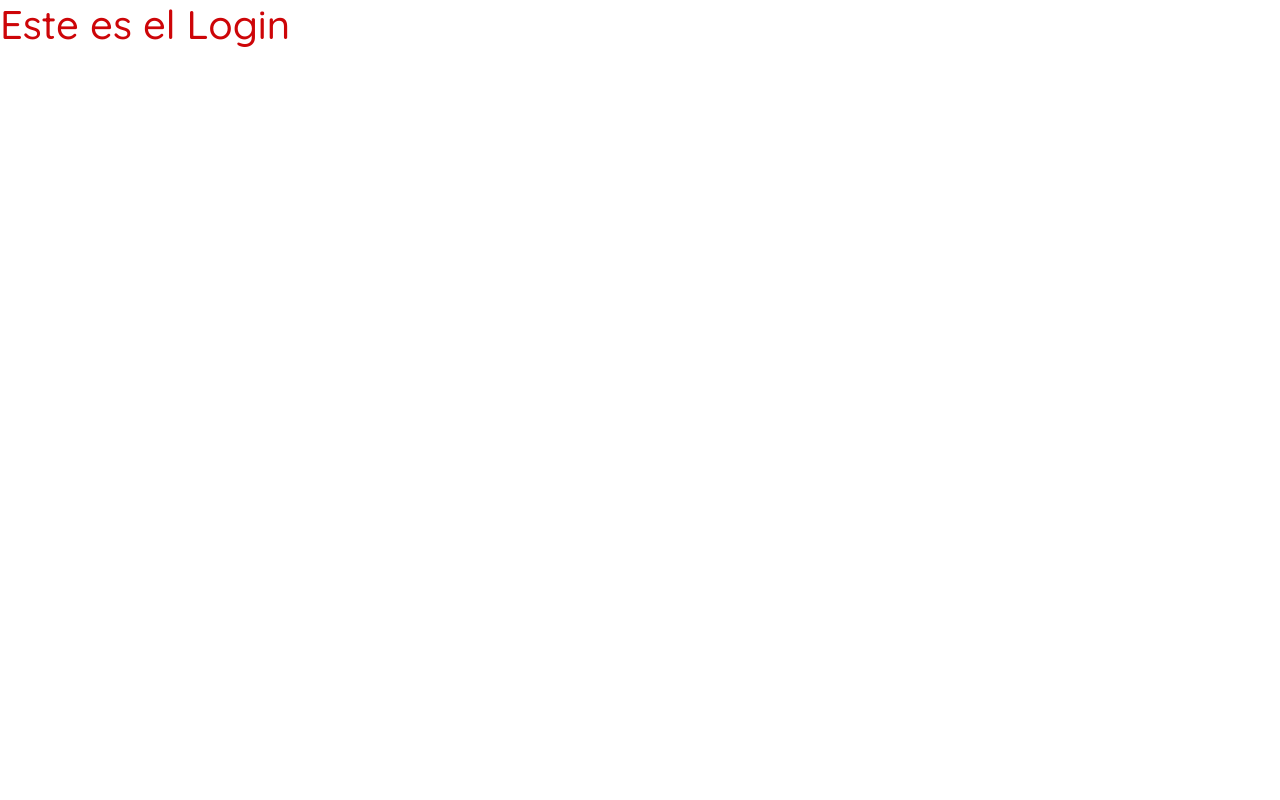
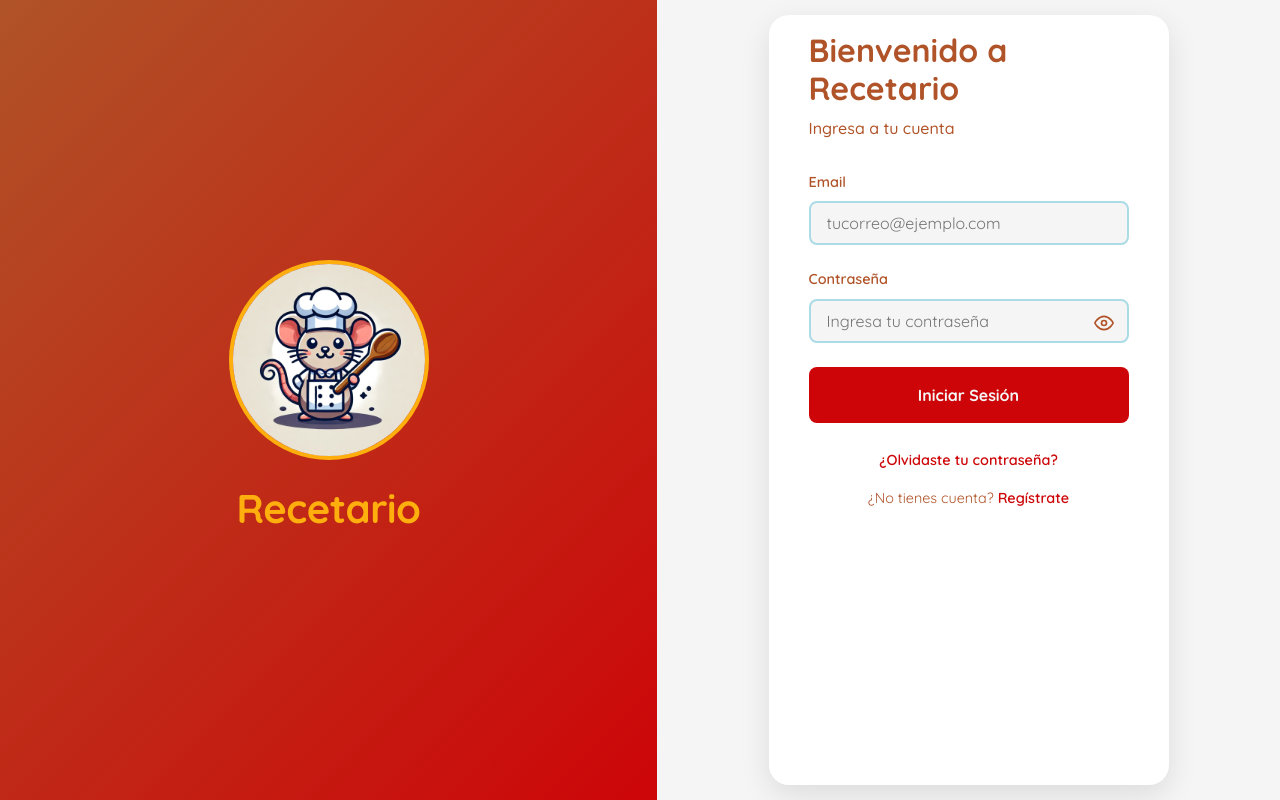
Before and after one commit to JulioCesarGutierrezRojas/Recetario, a React (Vite) app in the folder front/: page / in a window 1280 px wide. Built offline with nearby package versions, Linux system fonts and the light colour scheme; no server answers.

Commit message:
[ADD] login basis

```diff
--- /dev/null
+++ b/front/src/modules/auth/components/FormLogin.jsx
@@ -0,0 +1,119 @@
+import React, { useState } from 'react';
+import {Link, useNavigate} from 'react-router';
+import styles from '../../../styles/form-login.module.css';
+import logo from '../../../assets/logo-recetario.jpg';
+import Loader from "../../../components/Loader.jsx";
+import {showWarningToast} from "../../../kernel/alerts.js";
+import {signIn} from "../controller/controller.js";
+
+const LoginForm = () => {
+    const [password, setPassword] = useState('');
+    const [email, setEmail] = useState('');
+    const [showPassword, setShowPassword] = useState(false);
+    const [isLoading, setIsLoading] = useState(false);
+    const navigate = useNavigate();
+
+    const handleSubmit = async (e) => {
+        e.preventDefault();
+        setIsLoading(true);
+        try {
+            await signIn(email, password)
+
+            const role = localStorage.getItem('role');
+
+            role === 'admin' ? navigate('/dashboard') : navigate('/home')
+        } catch (e) {
+            showWarningToast({ title: 'Error', text: e.message });
+        } finally {
+            setIsLoading(false);
+        }
+    };
+
+    const togglePasswordVisibility = () => {
+        setShowPassword(!showPassword);
+    };
+
+    return (
+        <div className={styles.container}>
+            <Loader isLoading={isLoading} />
+            <div className={styles.leftPanel}>
+                <div className={styles.logoContainer}>
+                    <div className={styles.logoWrapper}>
+                        <img src={logo} className={styles.logo} alt="Logo Recetario" />
+                    </div>
+                    <h1 className={styles.appName}>Recetario</h1>
+                </div>
+            </div>
+
+            <div className={styles.rightPanel}>
+                <form className={styles.form} onSubmit={handleSubmit}>
+                    <h2 className={styles.title}>Bienvenido a Recetario</h2>
+                    <p className={styles.subtitle}>Ingresa a tu cuenta</p>
+
+                    <div className={styles.formGroup}>
+                        <label htmlFor="email" className={styles.label}>Email</label>
+                        <input
+                            type="email"
+                            id="email"
+                            value={email}
+                            onChange={(e) => setEmail(e.target.value)}
+                            className={styles.input}
+                            placeholder="tucorreo@ejemplo.com"
+                            required
+                        />
+                    </div>
+
+                    <div className={styles.formGroup}>
+                        <label htmlFor="password" className={styles.label}>Contraseña</label>
+                        <div className={styles.passwordInputGroup}>
+                            <input
+                                type={showPassword ? 'text' : 'password'}
+                                id="password"
+                                value={password}
+                                onChange={(e) => setPassword(e.target.value)}
+                                className={styles.input}
+                                placeholder="Ingresa tu contraseña"
+                                required
+                            />
+                            <button
+                                type="button"
+                                onClick={togglePasswordVisibility}
+                                className={styles.passwordToggle}
+                            >
+                                {showPassword ? (
+                                    <svg xmlns="http://www.w3.org/2000/svg" width="20" height="20" viewBox="0 0 24 24" fill="none" stroke="currentColor" strokeWidth="2" strokeLinecap="round" strokeLinejoin="round">
+                                        <path d="M17.94 17.94A10.07 10.07 0 0 1 12 20c-7 0-11-8-11-8a18.45 18.45 0 0 1 5.06-5.94M9.9 4.24A9.12 9.12 0 0 1 12 4c7 0 11 8 11 8a18.5 18.5 0 0 1-2.16 3.19m-6.72-1.07a3 3 0 1 1-4.24-4.24"/>
+                                        <line x1="1" y1="1" x2="23" y2="23"/>
+                                    </svg>
+                                ) : (
+                                    <svg xmlns="http://www.w3.org/2000/svg" width="20" height="20" viewBox="0 0 24 24" fill="none" stroke="currentColor" strokeWidth="2" strokeLinecap="round" strokeLinejoin="round">
+                                        <path d="M1 12s4-8 11-8 11 8 11 8-4 8-11 8-11-8-11-8z"/>
+                                        <circle cx="12" cy="12" r="3"/>
+                                    </svg>
+                                )}
+                            </button>
+                        </div>
+                    </div>
+
+                    <button type="submit" className={styles.submitButton}>
+                        Iniciar Sesión
+                    </button>
+
+                    <div className={styles.linksContainer}>
+                        <Link to="/forgot-password" className={styles.link}>
+                            ¿Olvidaste tu contraseña?
+                        </Link>
+                        <p className={styles.signupText}>
+                            ¿No tienes cuenta?{' '}
+                            <Link to="/signup" className={styles.link}>
+                                Regístrate
+                            </Link>
+                        </p>
+                    </div>
+                </form>
+            </div>
+        </div>
+    );
+};
+
+export default LoginForm;
--- a/front/src/modules/auth/controller/controller.js
+++ b/front/src/modules/auth/controller/controller.js
@@ -0,0 +1,15 @@
+import {handleRequest} from "../../../config/http-client.gateway.js";
+
+export const signIn = async (email, password) => {
+    const response = await handleRequest('post', '/auth/login/', { email, password });
+
+    if (response.type !== 'SUCCESS') {
+        throw new Error(response.text);
+    }
+
+    const {token, role, user} = response.result;
+    localStorage.setItem('token', token);
+    localStorage.setItem('role', role);
+    localStorage.setItem('user', user);
+    return true;
+}
--- a/front/src/modules/auth/views/Login.jsx
+++ b/front/src/modules/auth/views/Login.jsx
@@ -1,10 +1,9 @@
-import Loader from '../../../components/Loader';
+import FormLogin from "../components/FormLogin.jsx";
 
 const Login = () => {
     return (
         <>
-            <h1 className='text-tomato'>Este es el Login</h1>
-            <Loader isLoading={false} />
+            <FormLogin/>
         </>
 
     )
--- /dev/null
+++ b/front/src/styles/form-login.module.css
@@ -0,0 +1,168 @@
+.container {
+    display: flex;
+    height: 100vh;
+    background-color: var(--white);
+}
+
+.leftPanel {
+    flex: 1;
+    background: linear-gradient(135deg, var(--primary), var(--tomato));
+    display: flex;
+    align-items: center;
+    justify-content: center;
+    padding: 2rem;
+}
+
+.rightPanel {
+    flex: 1;
+    display: flex;
+    align-items: center;
+    justify-content: center;
+    background-color: var(--white);
+    padding: 15px;
+}
+
+.logoContainer {
+    text-align: center;
+    color: var(--white);
+}
+
+.logoWrapper {
+    width: 200px;
+    height: 200px;
+    border-radius: 50%;
+    overflow: hidden;
+    margin: 0 auto 1.5rem;
+    border: 4px solid var(--secondary);
+    background-color: white;
+}
+
+.logo {
+    width: 100%;
+    height: 100%;
+    object-fit: cover;
+}
+
+.appName {
+    font-size: 2.5rem;
+    font-weight: 700;
+    letter-spacing: -0.5px;
+    color: var(--secondary);
+}
+
+.form {
+    background: white;
+    padding: 1rem 2.5rem;
+    border-radius: 20px;
+    box-shadow: 0 10px 30px rgba(0, 0, 0, 0.1);
+    width: 100%;
+    height: 100%;
+    max-width: 400px;
+}
+
+.title {
+    font-size: 2rem;
+    color: var(--primary);
+    margin-bottom: 0.5rem;
+    font-weight: 700;
+}
+
+.subtitle {
+    color: var(--primary);
+    margin-bottom: 2rem;
+    font-weight: 500;
+}
+
+.formGroup {
+    margin-bottom: 1.5rem;
+    position: relative;
+}
+
+.label {
+    display: block;
+    color: var(--primary);
+    margin-bottom: 0.5rem;
+    font-size: 0.9rem;
+    font-weight: 600;
+}
+
+.input {
+    width: 100%;
+    padding: 0.5rem 1rem;
+    border: 2px solid var(--blue);
+    border-radius: 8px;
+    font-size: 1rem;
+    transition: all 0.3s ease;
+    background-color: var(--white);
+}
+
+.input:focus {
+    outline: none;
+    border-color: var(--secondary);
+    box-shadow: none;
+}
+
+.submitButton {
+    width: 100%;
+    padding: 1rem;
+    background-color: var(--tomato);
+    color: var(--white);
+    border: none;
+    border-radius: 8px;
+    font-size: 1rem;
+    font-weight: 700;
+    cursor: pointer;
+    transition: background-color 0.3s ease;
+}
+
+.submitButton:hover {
+    background-color: #a40406;
+}
+
+.linksContainer {
+    margin-top: 1.5rem;
+    text-align: center;
+}
+
+.link {
+    color: var(--tomato);
+    text-decoration: none;
+    font-size: 0.9rem;
+    transition: color 0.3s ease;
+    font-weight: 600;
+}
+
+.link:hover {
+    color: #a40406;
+}
+
+.signupText {
+    color: var(--primary);
+    margin-top: 1rem;
+    font-size: 0.9rem;
+}
+
+.passwordInputGroup {
+    position: relative;
+}
+
+.passwordToggle {
+    position: absolute;
+    right: 10px;
+    top: 50%;
+    transform: translateY(-50%);
+    background: none;
+    border: none;
+    cursor: pointer;
+    padding: 5px;
+    color: var(--primary);
+    transition: color 0.3s ease;
+}
+
+.passwordToggle:hover {
+    color: var(--tomato);
+}
+
+.passwordToggle svg {
+    vertical-align: middle;
+}
```
